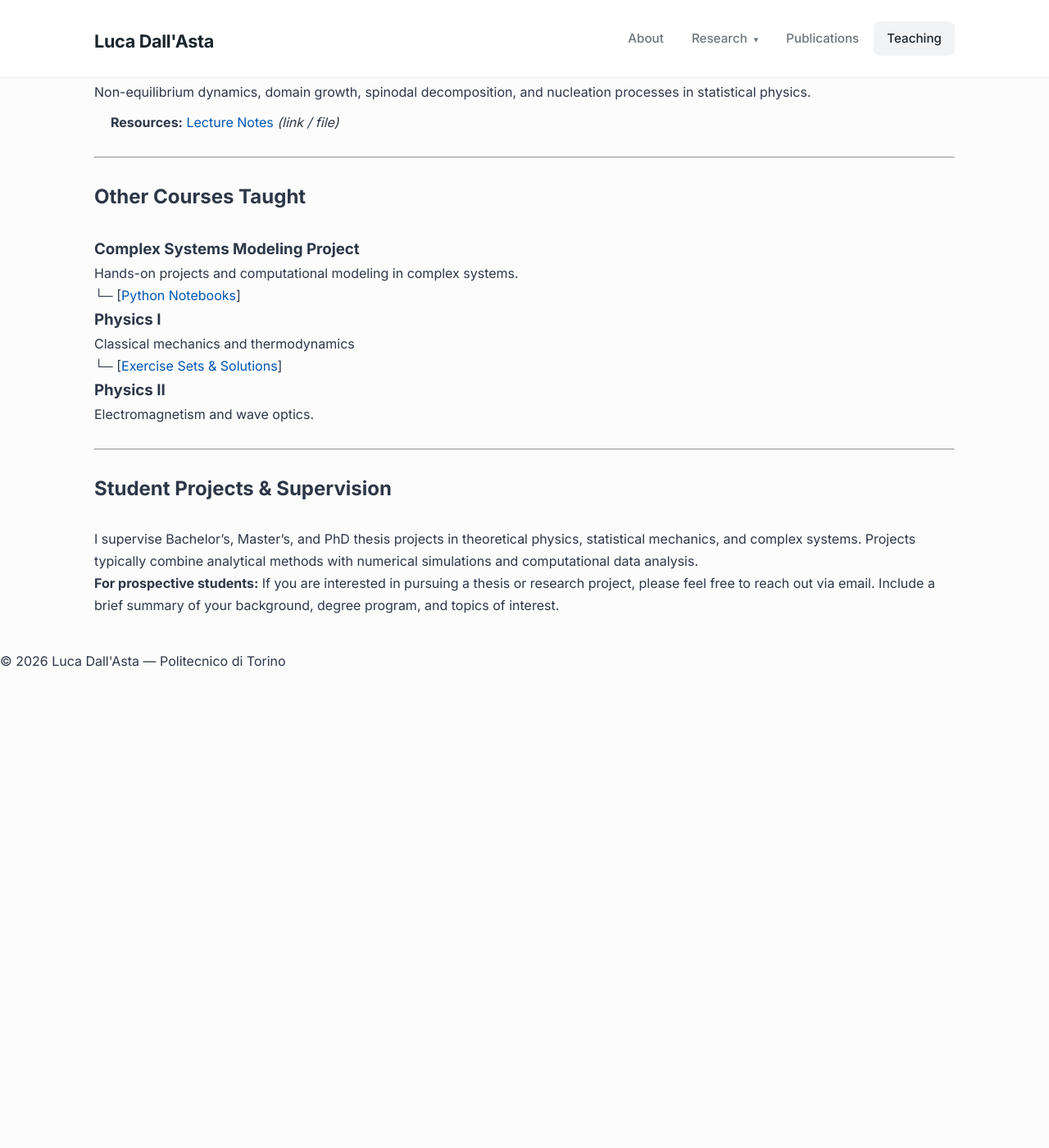
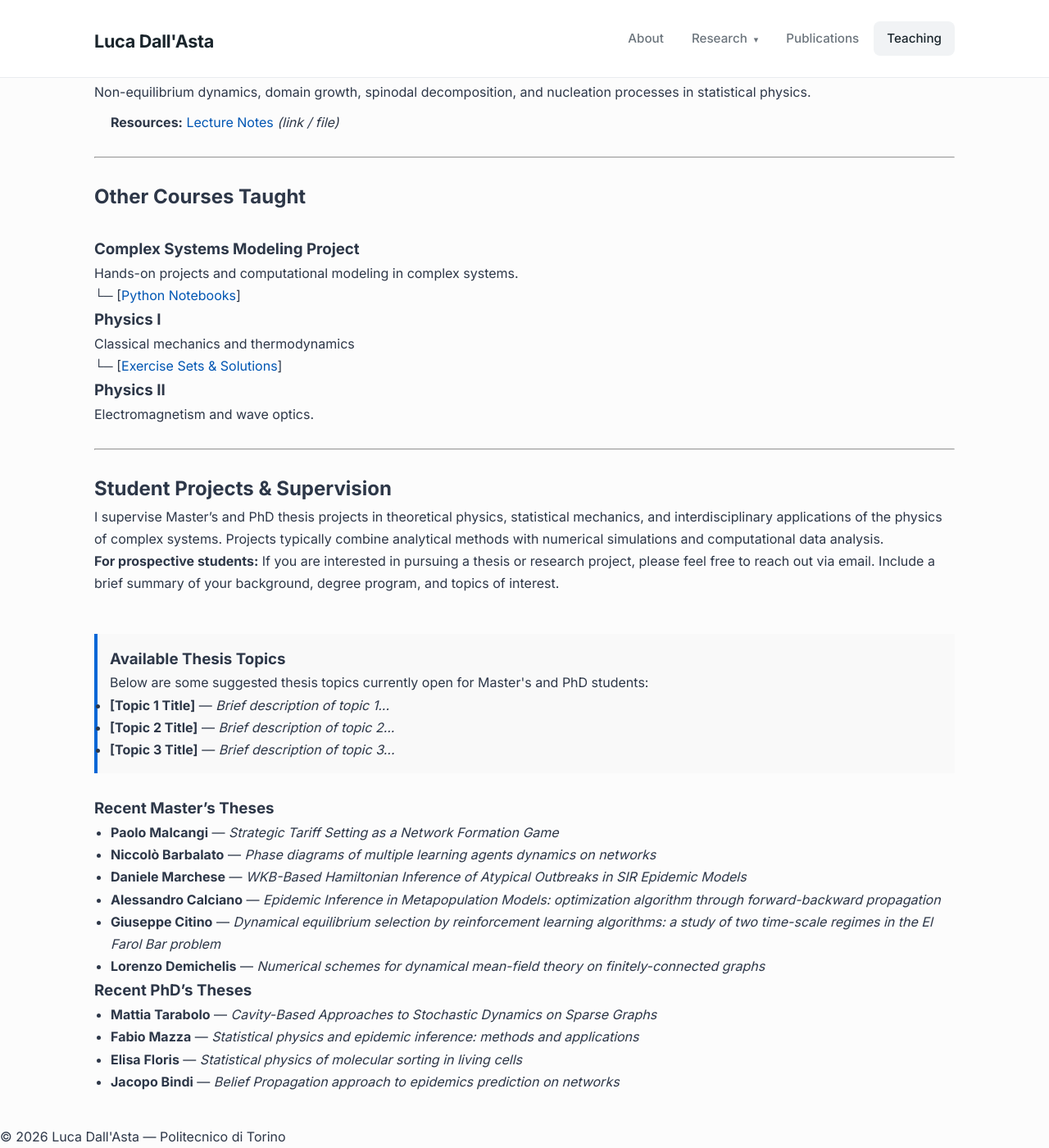
Before and after one commit to dallasta/dallasta.github.io, a Jekyll site: the page built from _pages/teaching.md, in a window 1280 px wide and 1400 px high, scrolled down 1202 px. Shown: the whole window at 82% size. Built offline with Jekyll 4.4.1, drawn with Linux system fonts in a browser that asks for light colours; a style sheet for code colours, icons or effects is not loaded; before the commit the page ends 2022 px from its top, so only the background shows below that.

Commit message:
Update teaching.md

```diff
--- a/_pages/teaching.md
+++ b/_pages/teaching.md
@@ -139,8 +139,44 @@ Electromagnetism and wave optics.
 
 ## Student Projects & Supervision
 
+I supervise Master's and PhD thesis projects in theoretical physics, statistical mechanics, and interdisciplinary applications of the physics of complex systems. Projects typically combine analytical methods with numerical simulations and computational data analysis.
+
+> **For prospective students:** If you are interested in pursuing a thesis or research project, please feel free to reach out via email. Include a brief summary of your background, degree program, and topics of interest.
+
 <br>
 
-I supervise Bachelor's, Master's, and PhD thesis projects in theoretical physics, statistical mechanics, and complex systems. Projects typically combine analytical methods with numerical simulations and computational data analysis.
+<div id="thesis-topics" style="margin-top: 20px; padding: 15px; background-color: #f9f9f9; border-left: 4px solid #0366d6;">
+  <h3 style="margin-top: 0;">Available Thesis Topics</h3>
+  <p>Below are some suggested thesis topics currently open for Master's and PhD students:</p>
+  <ul>
+    <li><strong>[Topic 1 Title]</strong> — <i>Brief description of topic 1...</i></li>
+    <li><strong>[Topic 2 Title]</strong> — <i>Brief description of topic 2...</i></li>
+    <li><strong>[Topic 3 Title]</strong> — <i>Brief description of topic 3...</i></li>
+  </ul>
+</div>
 
-> **For prospective students:** If you are interested in pursuing a thesis or research project, please feel free to reach out via email. Include a brief summary of your background, degree program, and topics of interest.
+<br>
+
+### Recent Master's Theses
+
+<div style="margin-left: 20px;">
+  <ul style="line-height: 1.7;">
+    <li><strong>Paolo Malcangi</strong> — <i>Strategic Tariff Setting as a Network Formation Game</i></li>
+    <li><strong>Niccolò Barbalato</strong> — <i>Phase diagrams of multiple learning agents dynamics on networks</i></li>
+    <li><strong>Daniele Marchese</strong> — <i>WKB-Based Hamiltonian Inference of Atypical Outbreaks in SIR Epidemic Models</i></li>
+    <li><strong>Alessandro Calciano</strong> — <i>Epidemic Inference in Metapopulation Models: optimization algorithm through forward-backward propagation</i></li>
+    <li><strong>Giuseppe Citino</strong> — <i>Dynamical equilibrium selection by reinforcement learning algorithms: a study of two time-scale regimes in the El Farol Bar problem</i></li>
+    <li><strong>Lorenzo Demichelis</strong> — <i>Numerical schemes for dynamical mean-field theory on finitely-connected graphs</i></li>
+  </ul>
+</div>
+
+### Recent PhD's Theses
+
+<div style="margin-left: 20px;">
+  <ul style="line-height: 1.7;">
+    <li><strong>Mattia Tarabolo</strong> — <i>Cavity-Based Approaches to Stochastic Dynamics on Sparse Graphs</i></li>
+    <li><strong>Fabio Mazza</strong> — <i>Statistical physics and epidemic inference: methods and applications</i></li>
+    <li><strong>Elisa Floris</strong> — <i>Statistical physics of molecular sorting in living cells</i></li>
+    <li><strong>Jacopo Bindi</strong> — <i>Belief Propagation approach to epidemics prediction on networks</i></li>
+  </ul>
+</div>
```
